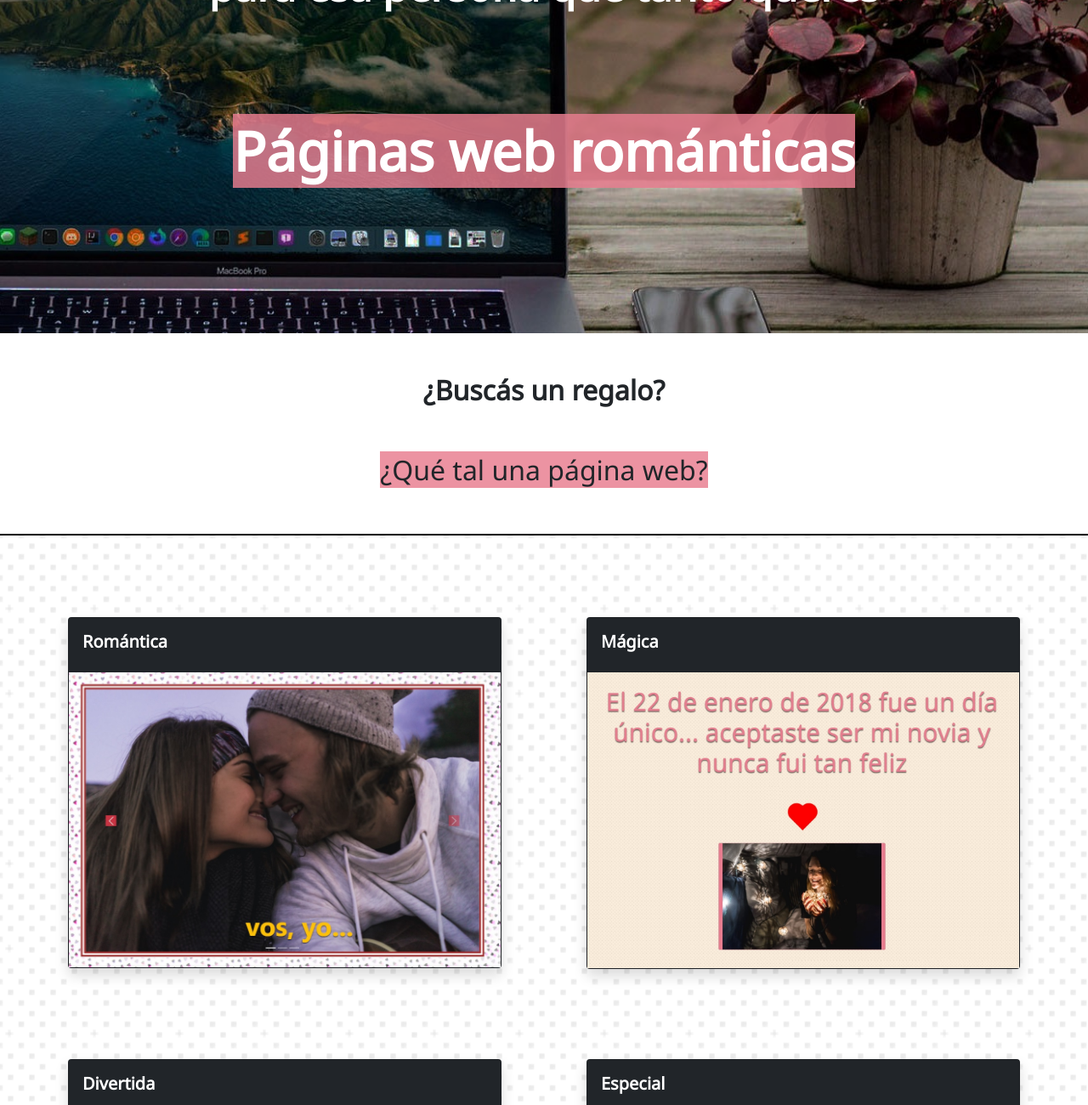
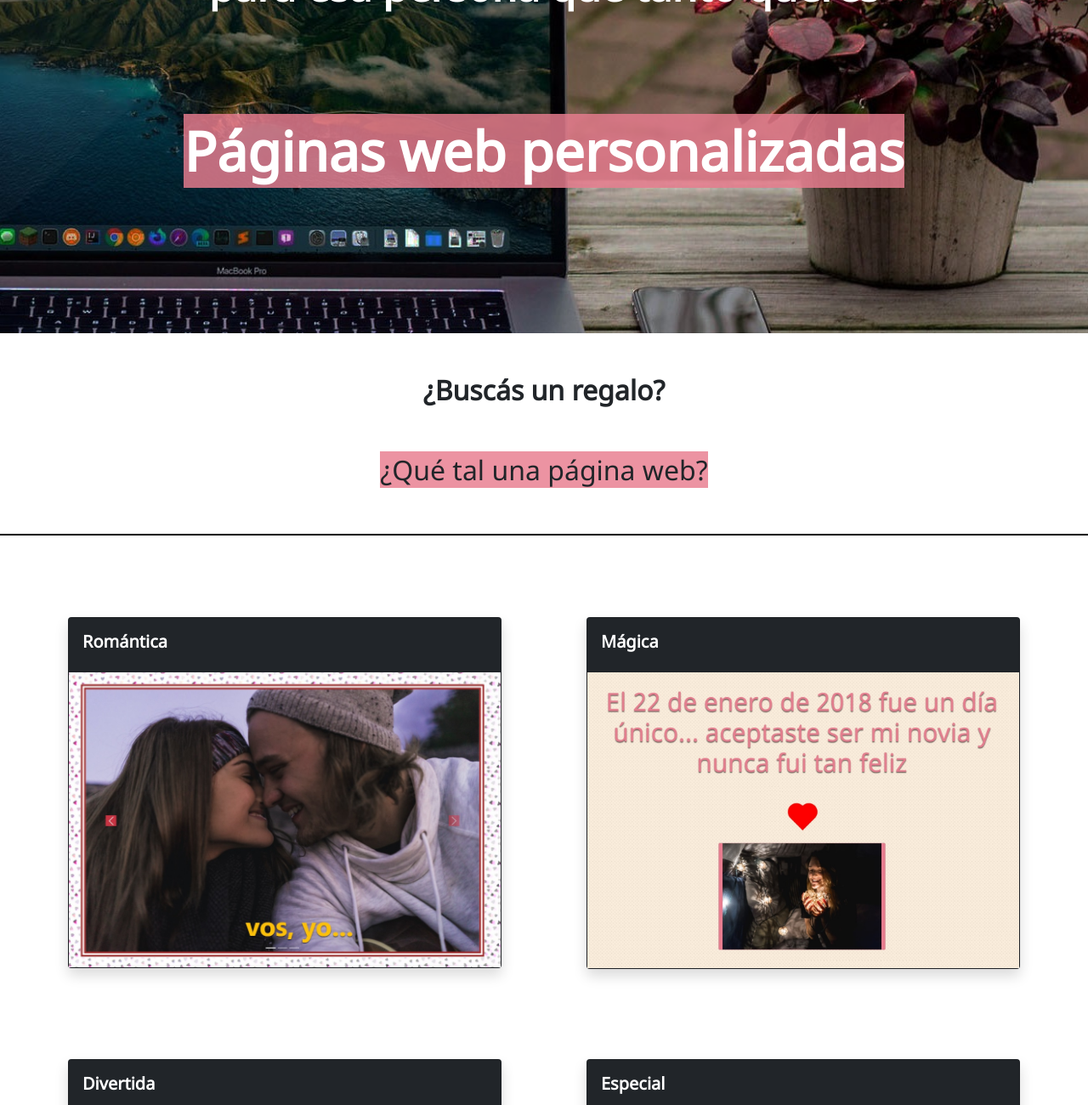
Before and after one commit to Santagiulianaj/juntosenlaweb, a plain HTML site: page index.html in a window 1280 px wide. Shown: the part 360-1660 px from the top of the page at 85% size. Drawn offline with nearby package versions, Linux system fonts and the light colour scheme.

Commit message:
updated styles

```diff
--- a/estilos.css
+++ b/estilos.css
@@ -129,8 +129,6 @@ h1,h2,h3,h4,h5{
 /* SECTION */
 
 #galery {
-    background: url(img/bg-1.png);
-    background-size: 100px 100px;
     border-top: solid 2px rgb(0, 0, 0);
     margin-bottom: -60px !important;
     padding-bottom: 130px !important;
@@ -298,5 +296,5 @@ h1,h2,h3,h4,h5{
 }
 
 #footer {
-    background-color: #f96c85;
+    background-color: #e6c3c9;
 }
--- a/index.html
+++ b/index.html
@@ -46,7 +46,7 @@
 
     <div id="cover-page">
         <h1 id="text-cover-page" class="text-center display-5 fw-bold"><span>Creamos un regalo original y bonito<br/>para esa persona que tanto querés</span></h1>
-        <h1 id="text-cover-page" class="text-center display-3 fw-bold"><span class="text-with-bg">Páginas web románticas</span></h1>
+        <h1 id="text-cover-page" class="text-center display-3 fw-bold"><span class="text-with-bg">Páginas web personalizadas</span></h1>
     </div>
 
 
```
